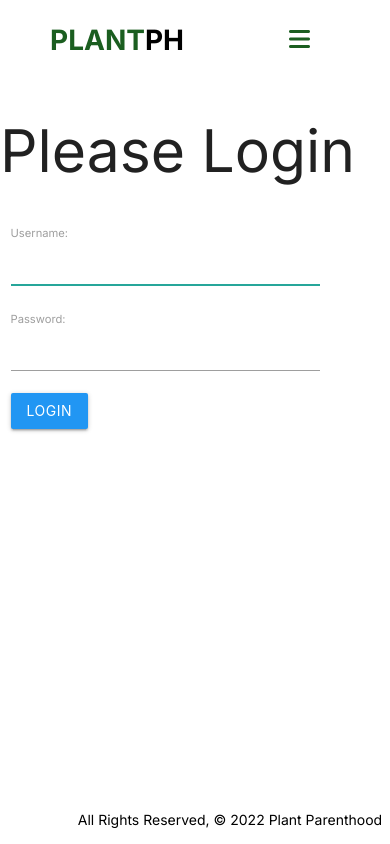
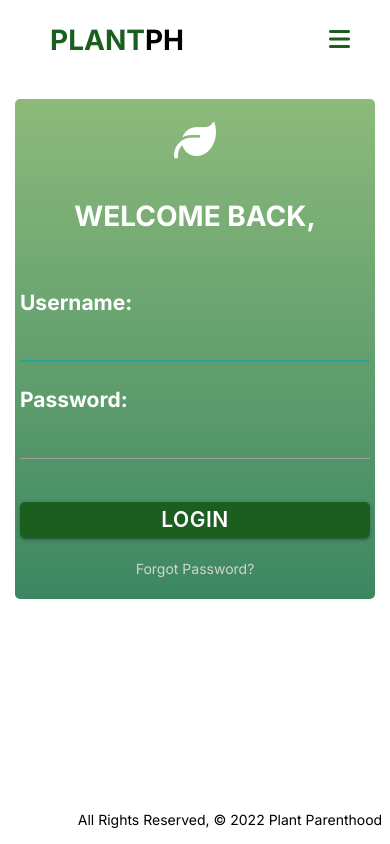
Before and after one commit to williethewolf/plant_parenthood, a Django app: page /accounts/login/ in a window 390 px wide. Run offline with Django 4.2, Linux system fonts and the light colour scheme; some libraries are stand-ins or nearby versions; some web fonts are replaced.

Commit message:
responsive login form, sticky and responsive navbar

```diff
--- a/main_app/static/css/style.css
+++ b/main_app/static/css/style.css
@@ -18,6 +18,7 @@
   text-align: right;
 }
 
+/* NAVIGATION */
 nav {
   padding: 0 1rem;
   box-shadow: none;
@@ -62,6 +63,13 @@
   font-size: 2rem;
 }
 
+.sticky {
+  position:fixed;
+  top: 0;
+  width: 100%;
+  z-index: 9;
+}
+
 .checkbtn {
   font-size: 2rem;
   color: #1b5e20;
@@ -78,15 +86,6 @@
 
 .parallax-container {
     height: 250px !important;
-}
-
-.sticky-navbar{
-    position: fixed;
-    left: 0;
-    top: 0;
-    width: 100%;
-    padding: 10px 0;
-    z-index: 999;
 }
 
 .home-content {
@@ -109,14 +108,6 @@
   font-size: 4rem;
 }
 
-.fade-in-image {
-  animation: fadeIn 6s;
-}
-@keyframes fadeIn {
-  0% {opacity:0;}
-  100% {opacity:1;}
-}
-
 .img-container img {
   margin-top: 6rem;
   filter: drop-shadow(30px 15px 1rem #acacac);
@@ -136,7 +127,7 @@
   color: #1b5e20 ;
 }
 
-/* Responsive Nav Bar */
+/* RESPONSIVE NAVBAR */
 
 @media (max-width : 1000px) {
   nav {
@@ -146,8 +137,17 @@
 
 @media (max-width : 920px) {
 
+  .app-title {
+    font-size: 3rem;
+  }
+
+  .main-container {
+    padding-top: 60px;
+  }
+
   nav .checkbtn {
     display: block;
+    margin-right: 0;
   }
 
   #check:checked ~ .check-btn i:before {
@@ -164,10 +164,13 @@
     text-align: center;
     display: block;
     transition: all 0.3s ease;
+    z-index: 9;
   }
+
 
   #check:checked ~ ul {
     left: 0;
+    position:absolute;
   }
 
   nav ul li {
@@ -205,3 +208,112 @@
     filter: none;
   }
 }
+
+/* LOGIN FORM */
+
+.loginbox {
+  display: flex;
+  justify-content: center;
+  align-items: center;
+  background: linear-gradient(180deg, rgba(141,186,123,1) 0%, rgba(60,135,98,1) 100%);
+  height: 500px;
+  width: 360px;
+  margin-top: 10%;
+  margin-left: auto;
+  margin-right: auto;
+  border-radius: 5px;
+  overflow: hidden;
+  transition: all .5 ease;
+
+}
+.login-form {
+  display: flex;
+  flex-direction: column;
+  justify-content: center;
+  align-items: center;
+  width: 350px;
+  background: transparent;
+}
+
+.login-form i {
+  display: flex;
+  justify-content: center;
+  color: white;
+  font-size: 3rem
+}
+
+.login-form h1 {
+  font-size: 2rem;
+  text-align: center;
+  text-transform: uppercase;
+  margin: 40px 0;
+  color: white;
+  font-weight: 600;
+
+}
+
+.login-form p {
+  font-size: 20px;
+  margin: 15px 0;
+
+}
+
+.login-form label {
+  font-size: 1.5rem;
+  color: white;
+  font-weight: 600;
+}
+
+.login-form input {
+  font-size: 1.5rem;
+  width: 100%;
+  padding: 15px 10px;
+  border: 0;
+  outline: none;
+  border-radius: 5px;
+
+}
+
+.login-form .btn {
+  font-weight: 600;
+  margin: 20px 0;
+  padding: 0;
+  border-radius: 5px;
+
+}
+
+.login-form a {
+  text-decoration: none;
+  color: lightgrey
+
+}
+
+/* ANIMATIONS */
+
+.fadeIn {
+  animation: fadeIn;
+  animation-duration: 4s;
+}
+@keyframes fadeIn {
+  0% {opacity:0;}
+  100% {opacity:1;}
+}
+
+.fadeInDown {
+  animation-name: fadeInDown;
+  animation-duration: 1s;
+  animation-fill-mode: both;
+}
+
+@keyframes fadeInDown {
+  0% {
+    opacity: 0;
+    -webkit-transform: translate3d(0, -100%, 0);
+    transform: translate3d(0, -100%, 0);
+  }
+  100% {
+    opacity: 1;
+    -webkit-transform: none;
+    transform: none;
+  }
+}
--- a/main_app/templates/base.html
+++ b/main_app/templates/base.html
@@ -27,7 +27,7 @@
                 <li><a href="{% url 'plants_index' %}">My plants</a></li>
                 <li><a href="{% url 'plantsDB_index' %}">Plants DB</a></li>
             </ul>
-            <nav class="white">
+            <nav class="white" id="navbar">
                 <a href="{% url 'home' %}" class="logo"><span class="bold-green">Plant</span>PH</a>
                 <input type="checkbox" id="check"/>
                 <label for="check" class="checkbtn">
@@ -74,12 +74,30 @@
                 </div>
             </div>
         </footer>
+
         <script>
             {% comment %} drop down code {% endcomment %}
             var dropdowns = document.querySelectorAll('.dropdown-trigger')
             for (var i = 0; i < dropdowns.length; i++){
             M.Dropdown.init(dropdowns[i]);
             }
+
+            // STICKY NAVBAR
+            window.onscroll = function() {myFunction()};
+
+            var navbar = document.getElementById("navbar");
+
+            // Get the offset position of the navbar
+            var sticky = navbar.offsetTop;
+
+            // Add the sticky class to the navbar when you reach its scroll position. Remove "sticky" when you leave the scroll position
+            function myFunction() {
+            if (window.pageYOffset >= sticky) {
+                navbar.classList.add("sticky")
+            } else {
+                navbar.classList.remove("sticky");
+            }
+            }
         </script>
     </body>
 </html>
--- a/main_app/templates/home.html
+++ b/main_app/templates/home.html
@@ -9,7 +9,7 @@
             <a href="{% url 'signup' %}" class="btn green darken-4 signup">Signup</a>
         </div>
     </div>
-    <div class="col s6 img-container fade-in-image">
+    <div class="col s6 img-container fadeIn">
         <img src="../static/imgs/plants/general-use/home-img.png" alt="plants"/>
     </div>
 </div>
--- a/main_app/templates/registration/login.html
+++ b/main_app/templates/registration/login.html
@@ -1,14 +1,19 @@
 {% extends 'base.html' %}
 
 {% block content %}
-<h1>Please Login</h1>
-<div class="row">
-    <div class="col 6">
+<div class="loginbox fadeInDown">
+    <div class="login-form fadeIn">
+        <i class="fa-solid fa-leaf"></i>
+        <h1>Welcome back,</h1>
         <form action="" method="POST">
-            {% csrf_token %}
-            {{ form.as_p }}
-            <input type="submit" value="Login" class="btn blue">
+        {% csrf_token %}
+        {{ form.as_p }}
+        <input type="submit" value="Login" class="btn green darken-4">
         </form>
+        <a href="#">Forgot Password?</a>
     </div>
 </div>
+
+
+
 {% endblock content %}
```
